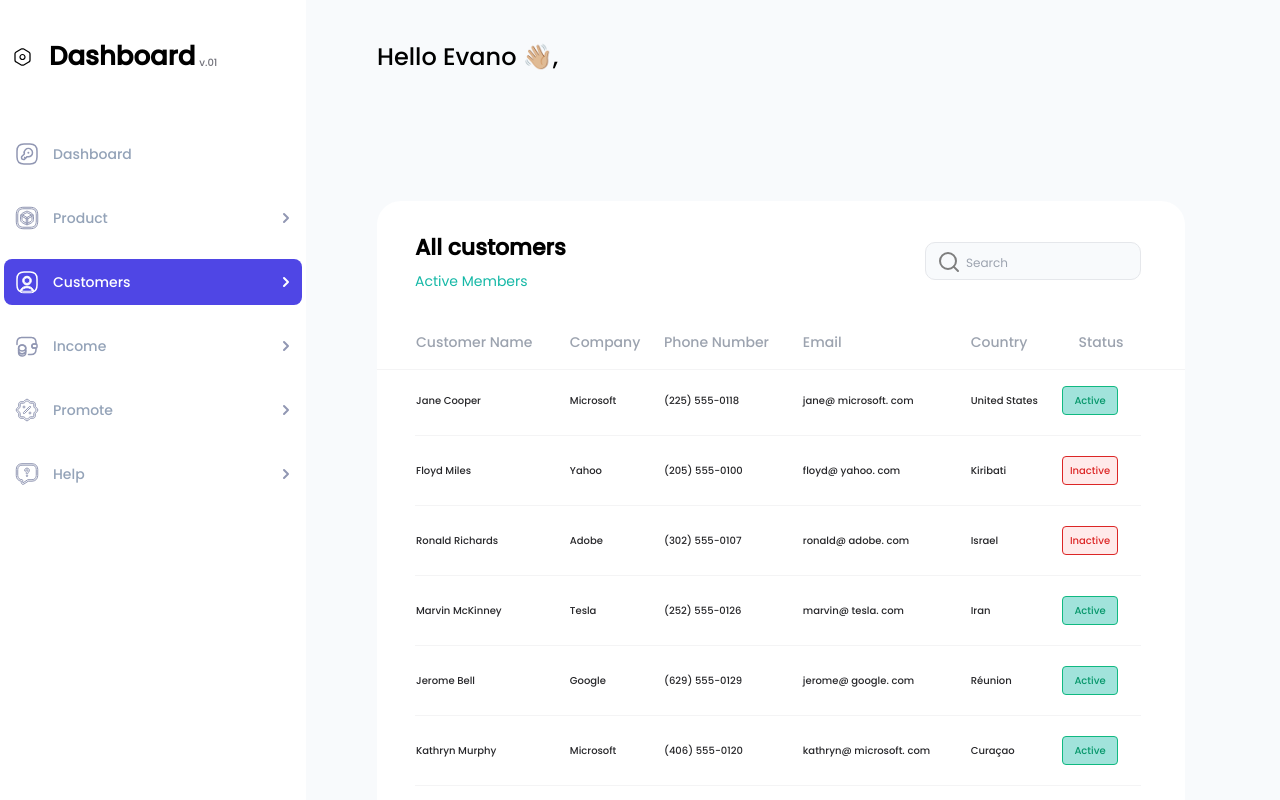
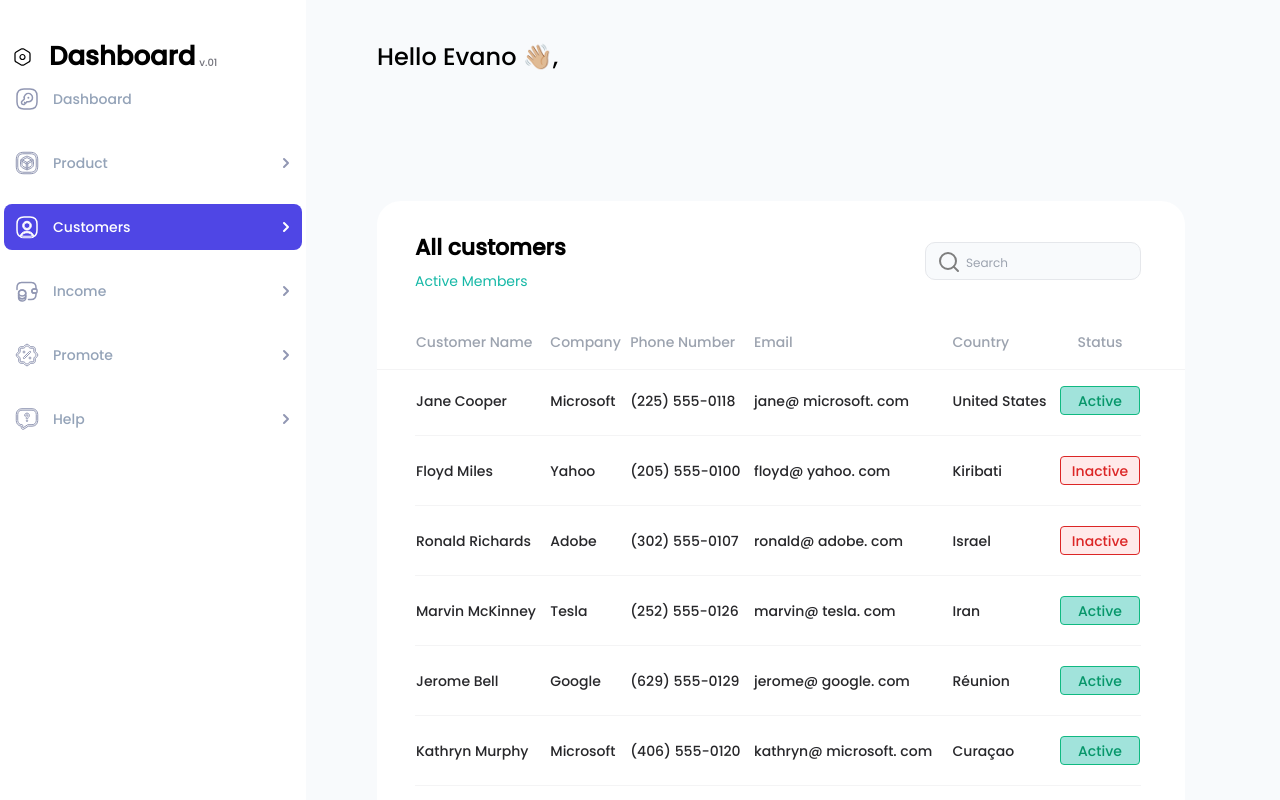
Before and after one commit to PVO-fullstack/test_crm, a Next.js app: page /customers in a window 1280 px wide. Shown: the top 800 px of the page. Built offline with nearby package versions, Linux system fonts and the light colour scheme.

Commit message:
cnage hight

```diff
--- a/app/(user)/customers/page.tsx
+++ b/app/(user)/customers/page.tsx
@@ -12,7 +12,7 @@ export default function CustomersPage({}: customersPageProps) {
         Hello Evano 👋🏼,
       </h2>
       <div className="  h-full  md:pl-[71px] md:pt-[128px] md:pb-[258px] md:pr-[95px]">
-        <div className="relative h-[812px] rounded-3xl bg-white pt-[30px] md:pl-[38px] md:pr-11 ">
+        <div className="relative min-h-[812px] rounded-3xl bg-white pt-[30px] md:pl-[38px] md:pr-11 ">
           <div className="flex justify-between items-center mb-10">
             <div>
               <h3 className="text-[14px] text-black md:text-[22px] font-semibold">
--- a/app/component/Logo/Logo.tsx
+++ b/app/component/Logo/Logo.tsx
@@ -6,7 +6,7 @@ export interface LogoProps {}
 
 export const Logo = ({}: LogoProps) => {
   return (
-    <Link href="/" className=" flex items-center mb-[55px]">
+    <Link href="/" className=" flex items-center md-[55px]">
       <div className="inline-flex items-center gap-2">
         <Setting className="w-5 h-5 md:w-[37px] md:[37px]" />
         <h1 className=" hidden md:block text-black text-[26px] font-semibold">
--- a/app/component/SideMenu/SideMenu.tsx
+++ b/app/component/SideMenu/SideMenu.tsx
@@ -9,7 +9,7 @@ export default function SideMenu({}: Props) {
   return (
     <aside className="shadow">
       <div className=" px-1 flex flex-col justify-between h-full mb:px-7 pt-[37px] pb-[76px] bg-white  ">
-        <div className="mb-[598px]">
+        <div className="md-[598px]">
           <Logo />
           <DashboardList />
         </div>
--- a/app/component/StatusBtn/StatusBtn.tsx
+++ b/app/component/StatusBtn/StatusBtn.tsx
@@ -13,7 +13,7 @@ export interface StatusBtnProps {
 export const StatusBtn = ({ children, status }: StatusBtnProps) => {
   return (
     <div
-      className={`w-14 mb:w-20 h-[29px] px-3 py-1 bg-opacity-40 rounded border justify-center items-center gap-2.5 inline-flex
+      className={`w-14 md:w-20 h-[29px] px-3 py-1 bg-opacity-40 rounded border justify-center items-center gap-2.5 inline-flex
       ${
         (status === Status.Active &&
           'bg-teal-500 text-emerald-600 border-emerald-500') ||
--- a/app/component/Table/Table.tsx
+++ b/app/component/Table/Table.tsx
@@ -29,7 +29,7 @@ export const Table = ({}: TableProps) => {
             ))}
           </tr>
         </thead>
-        <tbody className="text-zinc-800 text-[10px] mb:text-sm font-medium">
+        <tbody className="text-zinc-800 text-[10px] md:text-sm font-medium">
           {customers?.map((customer, i) => (
             <CompanyRow key={i} customer={customer} />
           ))}
```
